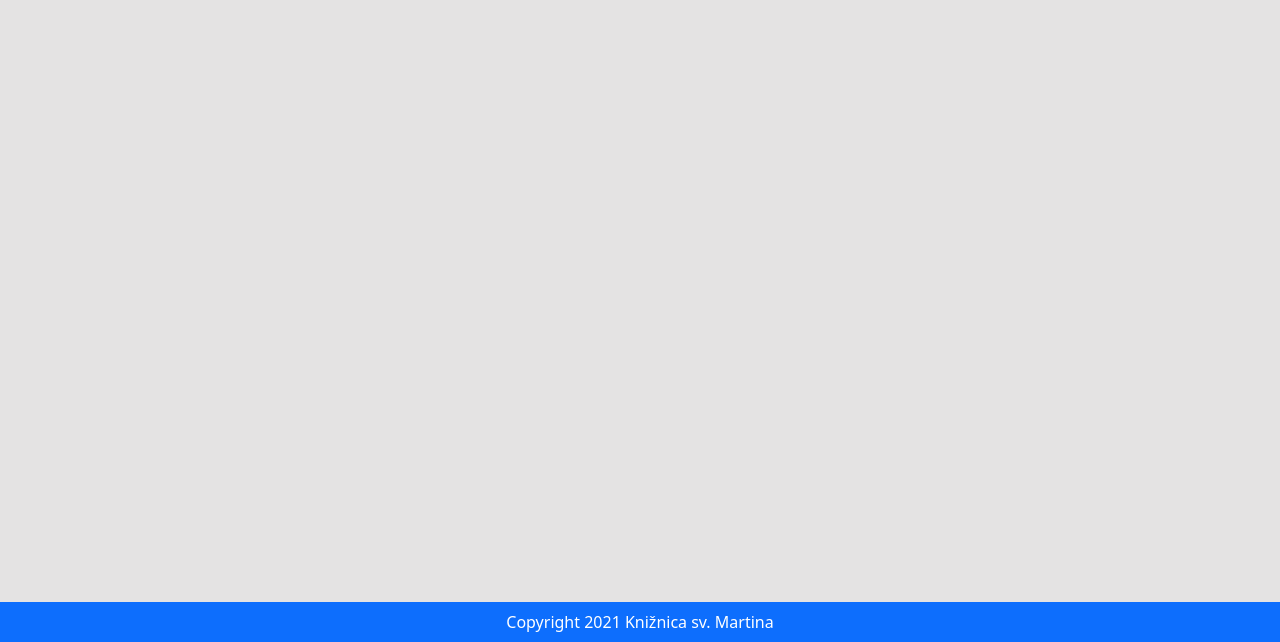
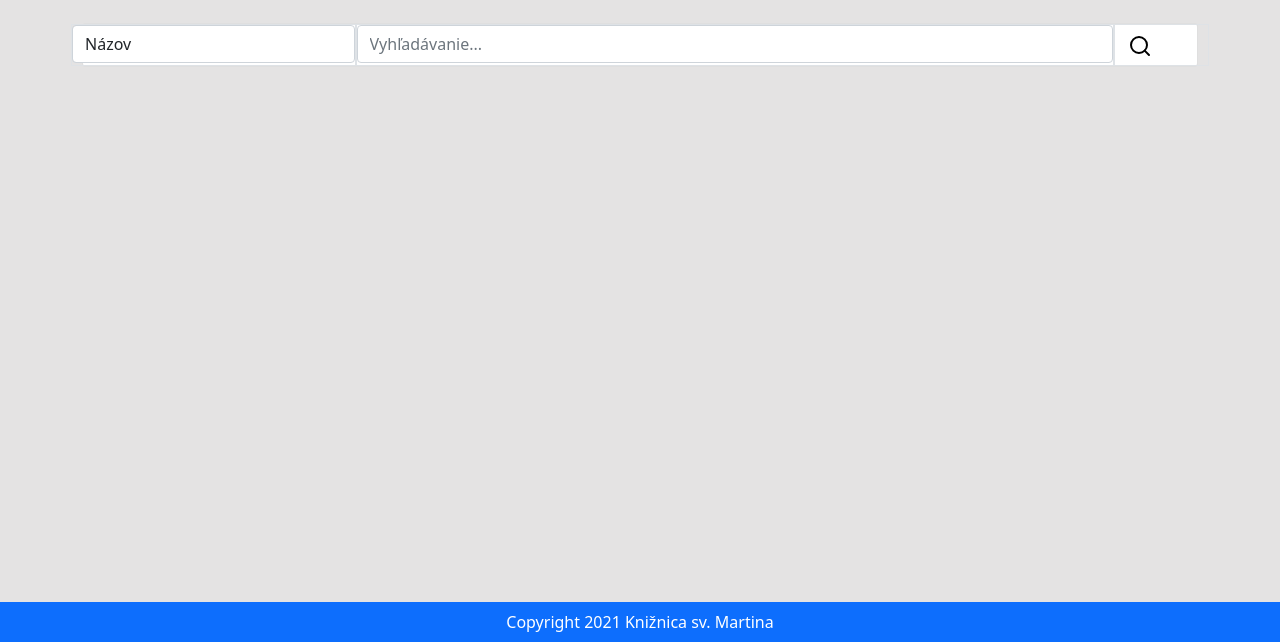
Before and after one commit to archboi/library_system, a plain HTML site: page Frontend/index.html in a window 1280 px wide. Shown: the part 158-800 px from the top of the page. Drawn offline with nearby package versions, Linux system fonts and the light colour scheme.

Commit message:
Update index.html

```diff
--- a/Frontend/index.html
+++ b/Frontend/index.html
@@ -1,23 +1,28 @@
 <!doctype html>
 <html lang="en">
+
 <head>
   <!-- Required meta tags -->
   <meta charset="utf-8">
   <meta name="viewport" content="width=device-width, initial-scale=1">
 
   <!-- Bootstrap CSS -->
-    <link href="https://cdn.jsdelivr.net/npm/bootstrap@5.0.2/dist/css/bootstrap.min.css" rel="stylesheet" integrity="sha384-EVSTQN3/azprG1Anm3QDgpJLIm9Nao0Yz1ztcQTwFspd3yD65VohhpuuCOmLASjC" crossorigin="anonymous">
+  <link href="https://cdn.jsdelivr.net/npm/bootstrap@5.0.2/dist/css/bootstrap.min.css" rel="stylesheet"
+    integrity="sha384-EVSTQN3/azprG1Anm3QDgpJLIm9Nao0Yz1ztcQTwFspd3yD65VohhpuuCOmLASjC" crossorigin="anonymous">
   <link rel="stylesheet" href="style.css">
 
   <title>Knižnica</title>
 </head>
+
 <body>
   <nav class="navbar navbar-light border-bottom sticky-top" style="background-color: rgb(13, 110, 253)">
     <div class="container d-flex flex-wrap">
       <ul class="nav col-12 col-lg-auto me-lg-auto mb-2 justify-content-center mb-md-0">
         <li class="nav-item"><a href="#" class="nav-link link-dark px-3 active" aria-current="page">
-              <svg xmlns="http://www.w3.org/2000/svg" width="30" height="30" fill="white" class="bi bi-book" viewBox="0 0 16 16">
-                <path d="M1 2.828c.885-.37 2.154-.769 3.388-.893 1.33-.134 2.458.063 3.112.752v9.746c-.935-.53-2.12-.603-3.213-.493-1.18.12-2.37.461-3.287.811V2.828zm7.5-.141c.654-.689 1.782-.886 3.112-.752 1.234.124 2.503.523 3.388.893v9.923c-.918-.35-2.107-.692-3.287-.81-1.094-.111-2.278-.039-3.213.492V2.687zM8 1.783C7.015.936 5.587.81 4.287.94c-1.514.153-3.042.672-3.994 1.105A.5.5 0 0 0 0 2.5v11a.5.5 0 0 0 .707.455c.882-.4 2.303-.881 3.68-1.02 1.409-.142 2.59.087 3.223.877a.5.5 0 0 0 .78 0c.633-.79 1.814-1.019 3.222-.877 1.378.139 2.8.62 3.681 1.02A.5.5 0 0 0 16 13.5v-11a.5.5 0 0 0-.293-.455c-.952-.433-2.48-.952-3.994-1.105C10.413.809 8.985.936 8 1.783z"/>
+            <svg xmlns="http://www.w3.org/2000/svg" width="30" height="30" fill="white" class="bi bi-book"
+              viewBox="0 0 16 16">
+              <path
+                d="M1 2.828c.885-.37 2.154-.769 3.388-.893 1.33-.134 2.458.063 3.112.752v9.746c-.935-.53-2.12-.603-3.213-.493-1.18.12-2.37.461-3.287.811V2.828zm7.5-.141c.654-.689 1.782-.886 3.112-.752 1.234.124 2.503.523 3.388.893v9.923c-.918-.35-2.107-.692-3.287-.81-1.094-.111-2.278-.039-3.213.492V2.687zM8 1.783C7.015.936 5.587.81 4.287.94c-1.514.153-3.042.672-3.994 1.105A.5.5 0 0 0 0 2.5v11a.5.5 0 0 0 .707.455c.882-.4 2.303-.881 3.68-1.02 1.409-.142 2.59.087 3.223.877a.5.5 0 0 0 .78 0c.633-.79 1.814-1.019 3.222-.877 1.378.139 2.8.62 3.681 1.02A.5.5 0 0 0 16 13.5v-11a.5.5 0 0 0-.293-.455c-.952-.433-2.48-.952-3.994-1.105C10.413.809 8.985.936 8 1.783z" />
             </svg> </a></li>
         <li class="nav-item"><a href="#" class="nav-link text-white px-3 active" aria-current="page">Domov</a></li>
         <li class="nav-item"><a href="#" class="nav-link text-white px-3">Registrácia nového použivateľa</a></li>
@@ -29,10 +34,12 @@
       </ul>
     </div>
   </nav>
-      <header class="py-3 mb-4 border" >
+  <header class="py-3 mb-4 border">
     <div class="container d-flex flex-wrap justify-content-center">
       <a href="/" class="d-flex align-items-center mb-3 mb-lg-0 me-lg-auto text-dark text-decoration-none">
-            <svg class="bi me-2" width="40" height="32"><use xlink:href="#bootstrap"/></svg>
+        <svg class="bi me-2" width="40" height="32">
+          <use xlink:href="#bootstrap" />
+        </svg>
         <span class="fs-1">Knižnica sv. Martina</span>
       </a>
       <span class="fs-8" style="">knihovnik@kniznicasvmartina.sk</span>
@@ -40,6 +47,45 @@
   </header>
 
   <main>
+    <div class="container">
+      <div class="row">
+        <div class="col-lg-12 card-margin">
+          <div class="card search-form">
+            <div class="card-body p-0">
+              <form id="search-form">
+                <div class="row">
+                  <div class="col-12">
+                    <div class="row no-gutters">
+                      <div class="col-lg-3 col-md-3 col-sm-12 p-0 border">
+                        <select class="form-control" id="exampleFormControlSelect1">
+                          <option>Názov</option>
+                          <option>Autor</option>
+                          <option>Rok vydania</option>
+
+                        </select>
+                      </div>
+                      <div class="col-lg-8 col-md-6 col-sm-12 p-0 border">
+                        <input type="text" placeholder="Vyhľadávanie..." class="form-control" id="search" name="search">
+                      </div>
+                      <div class="col-lg-1 col-md-3 col-sm-12 p-0 border">
+                        <button type="submit" class="btn btn-base">
+                          <svg xmlns="http://www.w3.org/2000/svg" width="24" height="24" viewBox="0 0 24 24" fill="none"
+                            stroke="black" stroke-width="2" stroke-linecap="round" stroke-linejoin="round"
+                            class="feather feather-search">
+                            <circle cx="11" cy="11" r="8"></circle>
+                            <line x1="21" y1="21" x2="16.65" y2="16.65"></line>
+                          </svg>
+                        </button>
+                      </div>
+                    </div>
+                  </div>
+                </div>
+              </form>
+            </div>
+          </div>
+        </div>
+      </div>
+
   </main>
 
   <footer class="footer ">
@@ -48,7 +94,9 @@
   <!-- Optional JavaScript; choose one of the two! -->
 
   <!-- Option 1: Bootstrap Bundle with Popper -->
-    <script src="https://cdn.jsdelivr.net/npm/bootstrap@5.0.2/dist/js/bootstrap.bundle.min.js" integrity="sha384-MrcW6ZMFYlzcLA8Nl+NtUVF0sA7MsXsP1UyJoMp4YLEuNSfAP+JcXn/tWtIaxVXM" crossorigin="anonymous"></script>
+  <script src="https://cdn.jsdelivr.net/npm/bootstrap@5.0.2/dist/js/bootstrap.bundle.min.js"
+    integrity="sha384-MrcW6ZMFYlzcLA8Nl+NtUVF0sA7MsXsP1UyJoMp4YLEuNSfAP+JcXn/tWtIaxVXM"
+    crossorigin="anonymous"></script>
 
   <!-- Option 2: Separate Popper and Bootstrap JS -->
   <!--
@@ -56,4 +104,5 @@
     <script src="https://cdn.jsdelivr.net/npm/bootstrap@5.0.2/dist/js/bootstrap.min.js" integrity="sha384-cVKIPhGWiC2Al4u+LWgxfKTRIcfu0JTxR+EQDz/bgldoEyl4H0zUF0QKbrJ0EcQF" crossorigin="anonymous"></script>
     -->
 </body>
+
 </html>
```
Lines whose indentation alone changed are shown as unchanged.
